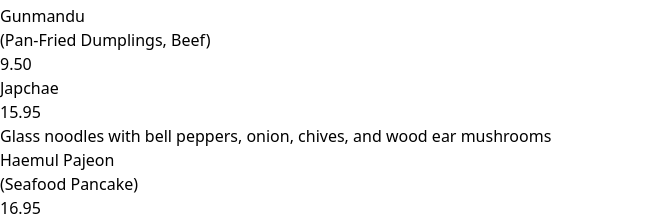
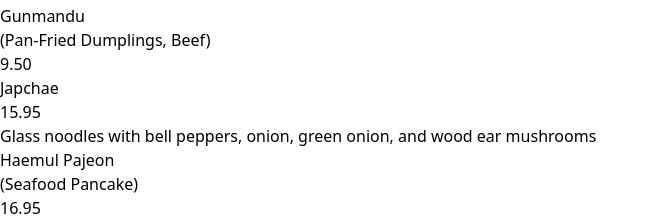
Before and after one commit to tnyprk/eat-olchi, a React (Vite) app: page / in a window 1280 px wide. Shown: the part 1104-1320 px from the top of the page, without its empty margins (0-659 px from the left). Built offline with nearby package versions, Linux system fonts and the light colour scheme.

Commit message:
Update chives to green onion

```diff
--- a/src/App.jsx
+++ b/src/App.jsx
@@ -18,7 +18,7 @@ export default function App() {
 
   const appetizers = [
     { name: "Gunmandu", subtitle: "Pan-Fried Dumplings, Beef", price: "9.50" },
-    { name: "Japchae", price: "15.95", description: "Glass noodles with bell peppers, onion, chives, and wood ear mushrooms" },
+    { name: "Japchae", price: "15.95", description: "Glass noodles with bell peppers, onion, green onion, and wood ear mushrooms" },
     { name: "Haemul Pajeon", subtitle: "Seafood Pancake", price: "16.95", description: "Savory pancake with squid, clams, mussels, and shrimp" },
     { name: "Dakgangjeong", price: "14.95", description: "Crispy chicken in a sticky sweet-spicy sauce" }
   ];
```
